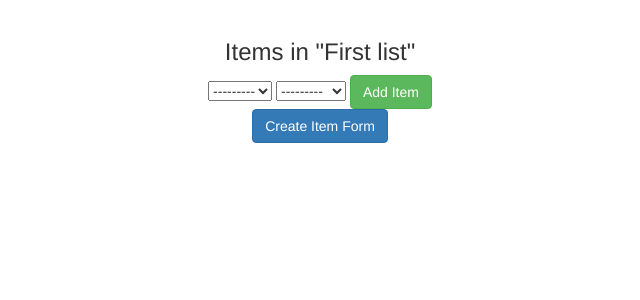
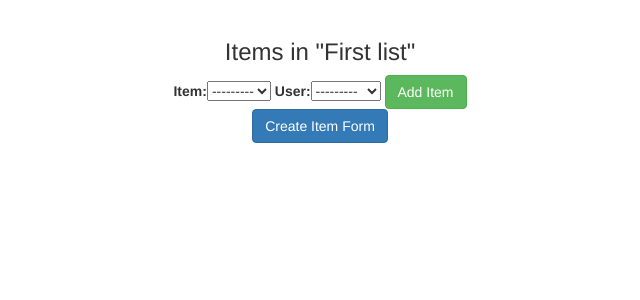
Before and after one commit to mitchellnau/android-ibuy, a Django app: page /list_items/1/ in a window 1280 px wide. Shown: the part 51-351 px from the top of the page, without its empty margins (320-960 px from the left). Run offline with Django 3.2, Linux system fonts and the light colour scheme; a user stored in the database is signed in; data comes from the database, SQL or seed files in the repository; data that the repository does not hold is empty; some libraries are stand-ins or nearby versions.

Commit message:
stylized the add item form

```diff
--- a/Hewitt_M_Saunders_K_iBuy/iBuySite/iBuySite/models.py
+++ b/Hewitt_M_Saunders_K_iBuy/iBuySite/iBuySite/models.py
@@ -78,7 +78,7 @@ class BridgeListUser(models.Model):
 class ItemListForm(forms.ModelForm):
     class Meta:
         model = BridgeItemList
-        fields = ('item', 'list', 'user')
+        fields = ('item', 'user')
 
 class ListUserForm(forms.ModelForm):
     class Meta:
--- a/Hewitt_M_Saunders_K_iBuy/iBuySite/iBuySite/templates/items.htm
+++ b/Hewitt_M_Saunders_K_iBuy/iBuySite/iBuySite/templates/items.htm
@@ -46,8 +46,7 @@
 
 <form id="addform" action="/list_items/{{list.id}}/add_item/" method="post">
             {% csrf_token %}
-            {{ addform.item }}
-            {{ addform.user }}
+            {{ addform|bootstrap }}
             <input class="btn btn-success" type="submit" name="submit" value="Add Item" />
 </form>
 
```
